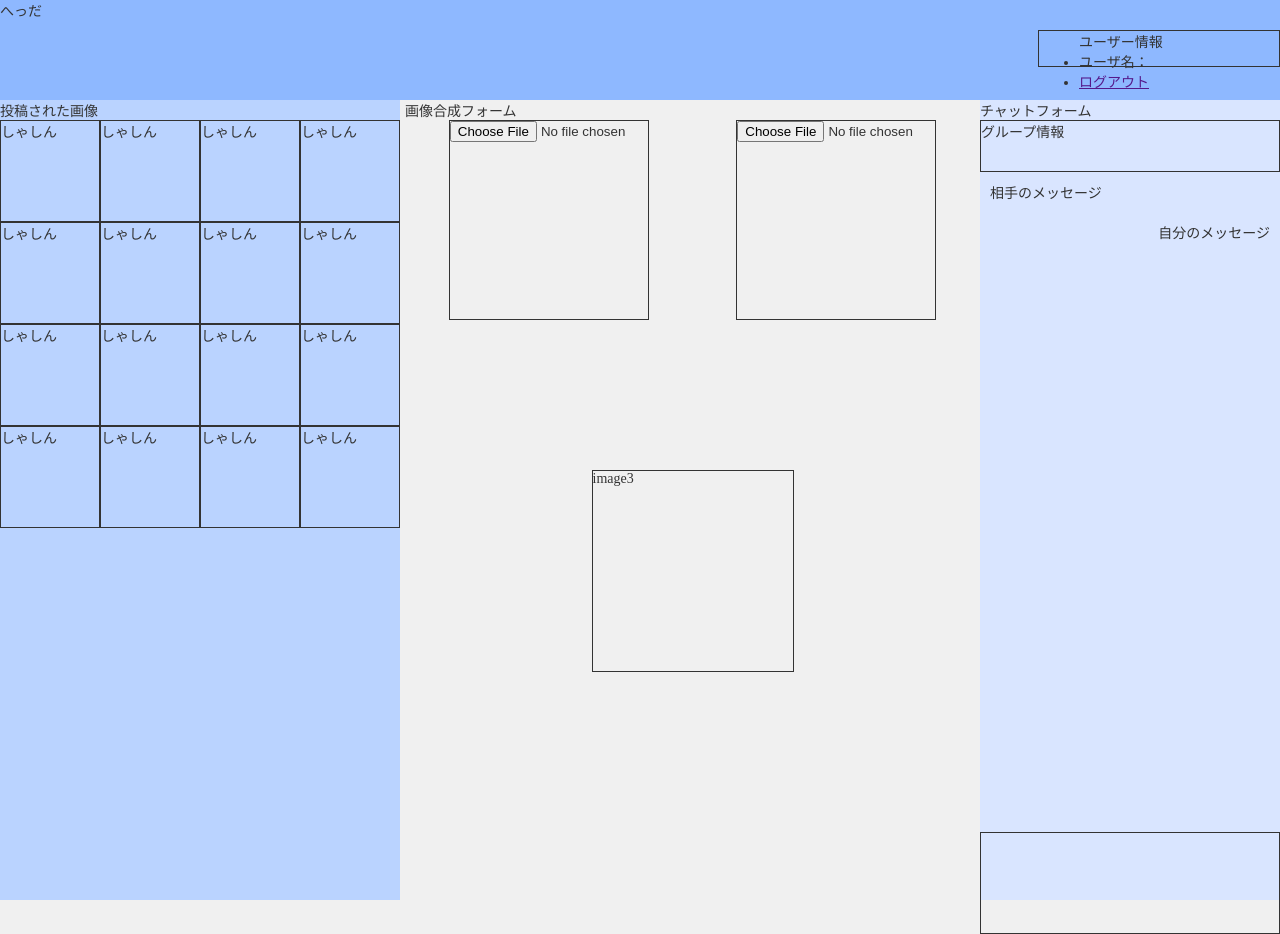
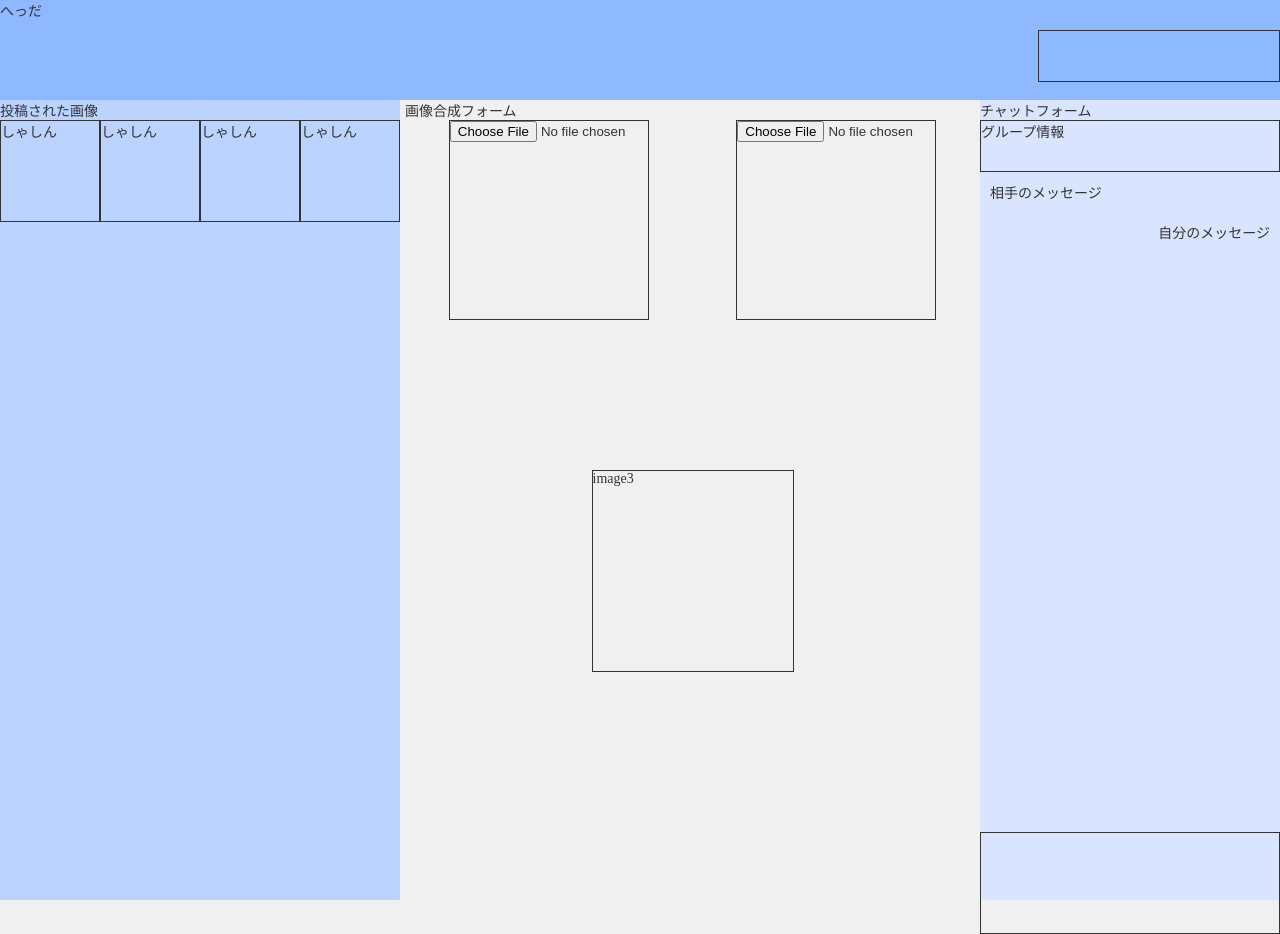
Before and after one commit to ekusuy26/myhp, a Django app: page /mysite/top/ in a window 1280 px wide. Run offline with Django 3.2, Linux system fonts and the light colour scheme; some libraries are stand-ins or nearby versions.

Commit message:
Complete

```diff
--- a/mysite/static/css/mysite.css
+++ b/mysite/static/css/mysite.css
@@ -18,7 +18,7 @@ header{
 }
 
 .user{
-  height: 35px;
+  height: 50px;
   width: 200px;
   border: solid 1px;
   float: right;
--- a/mysite/templates/mysite/base.html
+++ b/mysite/templates/mysite/base.html
@@ -0,0 +1,37 @@
+{% load static %}
+
+<html>
+  <head>
+    <meta charset="UTF-8">
+    <link rel="stylesheet" href="{% static 'css/mysite.css' %}">
+    <title>個人アプリ</title>
+  </head>
+  <body>
+    <header>へっだ
+      <ul class="user">
+        {% if user.is_authenticated %}
+        <li>
+          <a class="nav-link">ユーザ名：{{ user.get_username }}</a>
+        </li>
+        <li>
+          <a class="nav-link" href="{% url 'accounts:logout' %}">
+              <i class="fa fa-fw fa-sign-out"></i>ログアウト</a>
+        </li>
+        {% endif %}
+      </ul>
+    </header>
+      <div class ="contents">
+        <div class ="side">投稿された画像
+          <div class ="photo-box">
+            <div class ="photo">しゃしん</div>
+            <div class ="photo">しゃしん</div>
+            <div class ="photo">しゃしん</div>
+            <div class ="photo">しゃしん</div>
+          </div>
+        </div>
+        {% block content %}
+        <!-- content -->
+        {% endblock %}
+      </div>
+  </body>
+</html>
--- a/mysite/templates/mysite/top.html
+++ b/mysite/templates/mysite/top.html
@@ -1,50 +1,5 @@
-{% load static %}
-
-<html>
-  <head>
-    <meta charset="UTF-8">
-    <link rel="stylesheet" href="{% static 'css/mysite.css' %}">
-    <title>個人アプリ</title>
-  </head>
-  <body>
-    <header>へっだ
-      <ul class="user">ユーザー情報
-        <li>
-          <a class="nav-link">ユーザ名：</a>
-      </li>
-      <li>
-          <a class="nav-link" href="">
-              <i class="fa fa-fw fa-sign-out"></i>ログアウト</a>
-      </li>
-      </ul>
-    </header>
-      <div class ="contents">
-        <div class ="side">投稿された画像
-          <div class ="photo-box">
-            <div class ="photo">しゃしん</div>
-            <div class ="photo">しゃしん</div>
-            <div class ="photo">しゃしん</div>
-            <div class ="photo">しゃしん</div>
-          </div>
-          <div class ="photo-box">
-            <div class ="photo">しゃしん</div>
-            <div class ="photo">しゃしん</div>
-            <div class ="photo">しゃしん</div>
-            <div class ="photo">しゃしん</div>
-          </div>
-          <div class ="photo-box">
-            <div class ="photo">しゃしん</div>
-            <div class ="photo">しゃしん</div>
-            <div class ="photo">しゃしん</div>
-            <div class ="photo">しゃしん</div>
-          </div>
-          <div class ="photo-box">
-            <div class ="photo">しゃしん</div>
-            <div class ="photo">しゃしん</div>
-            <div class ="photo">しゃしん</div>
-            <div class ="photo">しゃしん</div>
-          </div>
-        </div>
+{% extends './base.html' %}
+{% block content %}
 <div class ="main">画像合成フォーム
   <div class ="upper-box">
     <input class="parents" type="file" name="image1">
@@ -60,34 +15,4 @@
   </div>
   <div class ="form"></div>
 </div>
-      </div>
-  </body>
-</html>
-
-
-
-<!-- {% load static %}
-これでcssを読み込め、という命令。staticフォルダのcss内のcssを読め
-
-<html>
-    <head>
-      <link rel="stylesheet" href="//maxcdn.bootstrapcdn.com/bootstrap/3.2.0/css/bootstrap.min.css">
-      <link rel="stylesheet" href="//maxcdn.bootstrapcdn.com/bootstrap/3.2.0/css/bootstrap-theme.min.css">
-      <link href="//fonts.googleapis.com/css?family=Lobster&subset=latin,latin-ext" rel="stylesheet" type="text/css">
-      <link rel="stylesheet" href="{% static 'css/blog.css' %}">
-      ここで具体的にcssを指定
-        <title>Django Girls blog</title>
-    </head>
-    <body>
-      <div>
-        <h1><a href="/">Django Girls Blog</a></h1>
-    </div>
-    {% for post in posts %}
-        <div>
-            <p>published: {{ post.published_date }}</p>
-            <h2><a href="">{{ post.title }}</a></h2>
-            <p>{{ post.text|linebreaksbr }}</p>
-        </div>
-    {% endfor %}
-    </body>
-</html> -->
+{% endblock content %}
```
Lines whose indentation alone changed are shown as unchanged.
